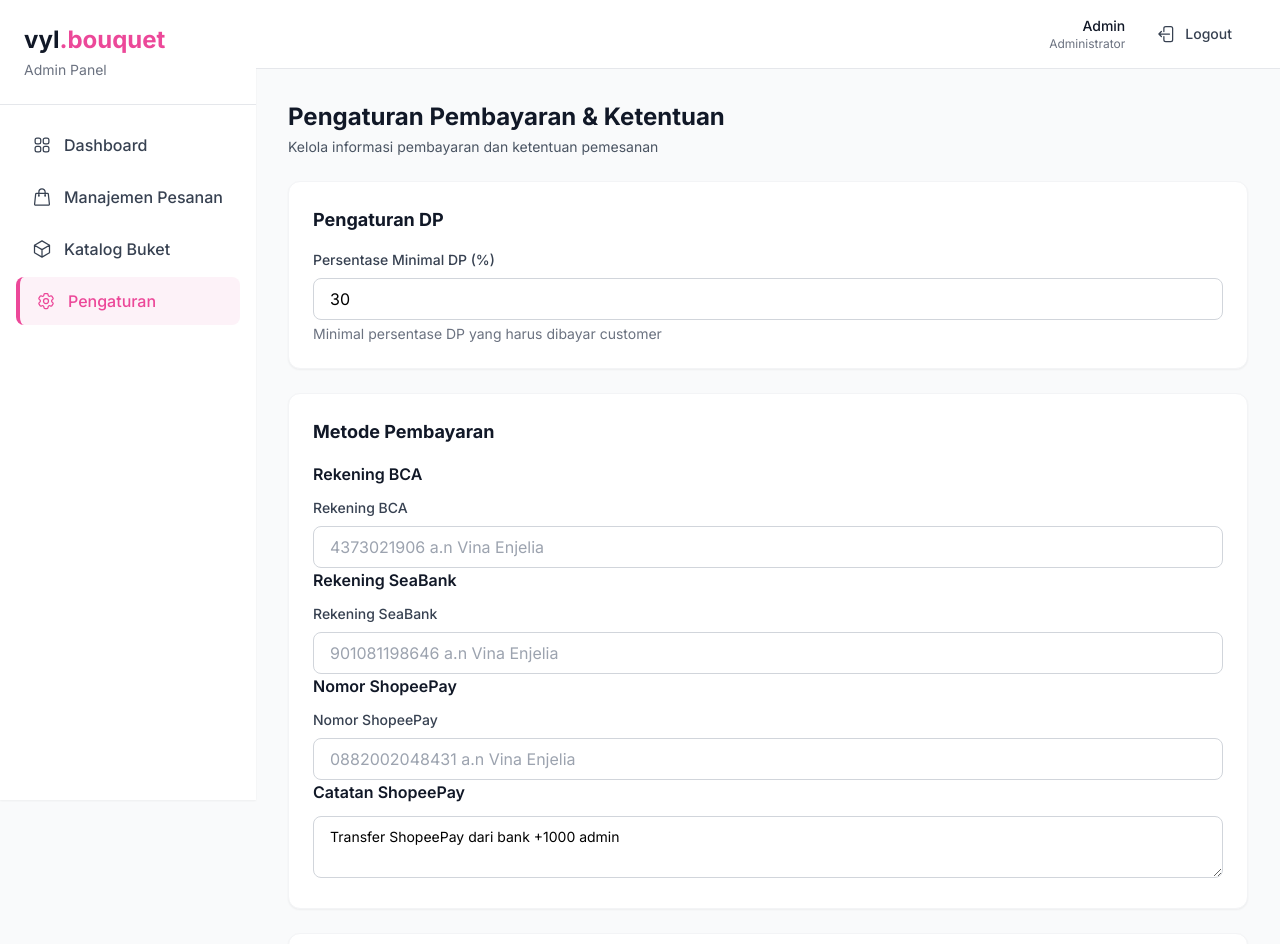
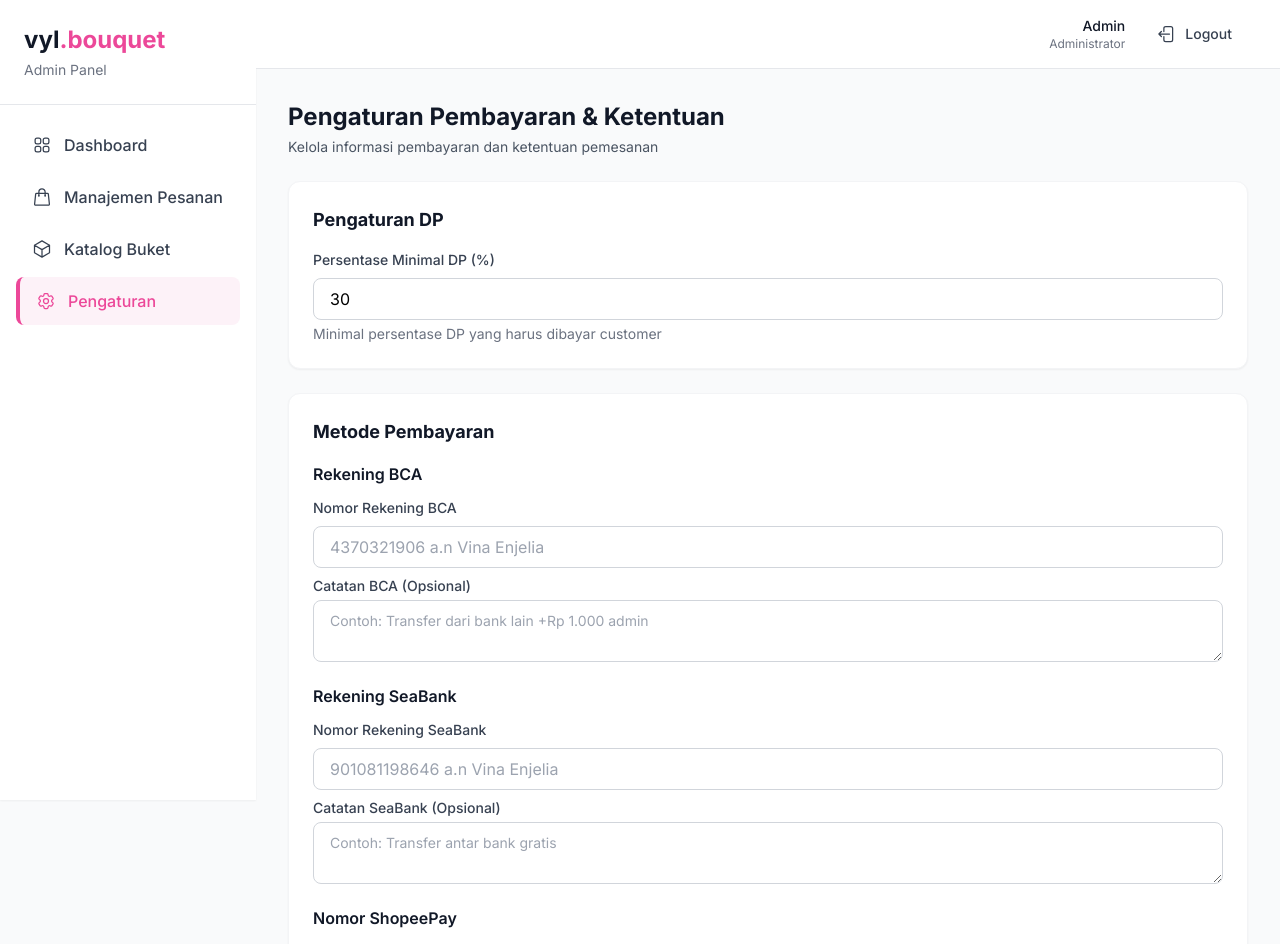
Before and after one commit to PTNepnepTBK/vylbouquet, a Next.js app: page /settings in a window 1280 px wide. Shown: the top 944 px of the page. Built offline with nearby package versions, Linux system fonts and the light colour scheme; no server answers.

Commit message:
benerin image = tambahin metode pembayaran di order

```diff
--- a/src/app/(admin)/orders/[id]/page.jsx
+++ b/src/app/(admin)/orders/[id]/page.jsx
@@ -159,7 +159,7 @@ export default function OrderDetailPage({ params }) {
         </Link>
         <div className="flex justify-between items-start">
           <div>
-            <h1 className="text-3xl font-bold text-gray-900">Detail Pesanan #{order.id}</h1>
+            <h1 className="text-3xl font-bold text-gray-900">Detail Pesanan {order.order_number}</h1>
             <p className="text-gray-600 mt-1">
               Dibuat pada {formatDate(order.created_at)}
             </p>
@@ -239,6 +239,12 @@ export default function OrderDetailPage({ params }) {
                 <span className="text-gray-600">Jenis Pembayaran</span>
                 <span className="font-semibold">{order.payment_type === 'DP' ? 'DP (Down Payment)' : 'Lunas'}</span>
               </div>
+              {order.payment_method && (
+                <div className="flex justify-between">
+                  <span className="text-gray-600">Metode Pembayaran</span>
+                  <span className="font-semibold">{order.payment_method}</span>
+                </div>
+              )}
               <div className="flex justify-between">
                 <span className="text-gray-600">Harga Total</span>
                 <span className="font-bold text-lg">{formatPrice(totalPrice)}</span>
--- a/src/app/(admin)/orders/page.jsx
+++ b/src/app/(admin)/orders/page.jsx
@@ -115,7 +115,7 @@ export default function OrdersPage() {
       const totalPaid = parseFloat(order.total_paid || 0);
 
       return [
-        `#${order.id}`,
+        order.order_number || `#${order.id}`,
         order.customer_name || '',
         order.sender_phone || '',
         order.bouquet?.name || 'Custom',
@@ -304,7 +304,7 @@ export default function OrdersPage() {
                   return (
                     <tr key={order.id} className="hover:bg-gray-50 transition-colors">
                       <td className="px-6 py-4 whitespace-nowrap">
-                        <div className="text-sm font-semibold text-gray-900">#{order.id}</div>
+                        <div className="text-sm font-semibold text-gray-900">{order.order_number}</div>
                       </td>
                       <td className="px-6 py-4 whitespace-nowrap">
                         <div className="text-sm font-medium text-gray-900">{order.customer_name}</div>
--- a/src/app/(admin)/settings/page.jsx
+++ b/src/app/(admin)/settings/page.jsx
@@ -8,12 +8,12 @@ export default function SettingsPage() {
   const [loading, setLoading] = useState(true);
   const [saving, setSaving] = useState(false);
   const [settings, setSettings] = useState({
-    bank_bca: '',
-    bank_bca_name: '',
-    bank_seabank: '',
-    bank_seabank_name: '',
-    ewallet_shopeepay: '',
-    ewallet_shopeepay_name: '',
+    payment_bca: '',
+    payment_bca_desc: '',
+    payment_seabank: '',
+    payment_seabank_desc: '',
+    payment_shopeepay: '',
+    payment_shopeepay_desc: '',
     min_dp_percent: '30',
     whatsapp_number: '',
     instagram_handle: '',
@@ -28,12 +28,12 @@ export default function SettingsPage() {
 
       if (data.success) {
         setSettings({
-          bank_bca: data.data.bank_bca || '',
-          bank_bca_name: data.data.bank_bca_name || '',
-          bank_seabank: data.data.bank_seabank || '',
-          bank_seabank_name: data.data.bank_seabank_name || '',
-          ewallet_shopeepay: data.data.ewallet_shopeepay || '',
-          ewallet_shopeepay_name: data.data.ewallet_shopeepay_name || '',
+          payment_bca: data.data.payment_bca || '',
+          payment_bca_desc: data.data.payment_bca_desc || '',
+          payment_seabank: data.data.payment_seabank || '',
+          payment_seabank_desc: data.data.payment_seabank_desc || '',
+          payment_shopeepay: data.data.payment_shopeepay || '',
+          payment_shopeepay_desc: data.data.payment_shopeepay_desc || '',
           min_dp_percent: data.data.min_dp_percent || '30',
           whatsapp_number: data.data.whatsapp_number || '',
           instagram_handle: data.data.instagram_handle || '',
@@ -65,7 +65,7 @@ export default function SettingsPage() {
     e.preventDefault();
 
     // Validasi
-    if (!settings.bank_bca && !settings.bank_seabank && !settings.ewallet_shopeepay) {
+    if (!settings.payment_bca && !settings.payment_seabank && !settings.payment_shopeepay) {
       alert('Minimal satu metode pembayaran harus diisi');
       return;
     }
@@ -139,48 +139,72 @@ export default function SettingsPage() {
         <div className="bg-white rounded-xl shadow-sm border border-gray-100 p-6">
           <h2 className="text-lg font-bold text-gray-900 mb-4">Metode Pembayaran</h2>
 
+          <div className="space-y-4">
             <div>
               <h3 className="font-semibold text-gray-900 mb-3">Rekening BCA</h3>
               <Input
-              label="Rekening BCA"
-              name="bank_bca"
-              value={settings.bank_bca}
+                label="Nomor Rekening BCA"
+                name="payment_bca"
+                value={settings.payment_bca}
                 onChange={handleChange}
-              placeholder="4373021906 a.n Vina Enjelia"
+                placeholder="4370321906 a.n Vina Enjelia"
               />
+              <div className="mt-2">
+                <label className="block text-sm font-medium text-gray-700 mb-1">Catatan BCA (Opsional)</label>
+                <textarea
+                  name="payment_bca_desc"
+                  value={settings.payment_bca_desc}
+                  onChange={handleChange}
+                  className="w-full px-4 py-2.5 border border-gray-300 rounded-lg focus:ring-2 focus:ring-primary focus:border-transparent text-sm"
+                  rows="2"
+                  placeholder="Contoh: Transfer dari bank lain +Rp 1.000 admin"
+                />
+              </div>
             </div>
 
             <div>
               <h3 className="font-semibold text-gray-900 mb-3">Rekening SeaBank</h3>
               <Input
-              label="Rekening SeaBank"
-              name="bank_seabank"
-              value={settings.bank_seabank}
+                label="Nomor Rekening SeaBank"
+                name="payment_seabank"
+                value={settings.payment_seabank}
                 onChange={handleChange}
                 placeholder="901081198646 a.n Vina Enjelia"
               />
+              <div className="mt-2">
+                <label className="block text-sm font-medium text-gray-700 mb-1">Catatan SeaBank (Opsional)</label>
+                <textarea
+                  name="payment_seabank_desc"
+                  value={settings.payment_seabank_desc}
+                  onChange={handleChange}
+                  className="w-full px-4 py-2.5 border border-gray-300 rounded-lg focus:ring-2 focus:ring-primary focus:border-transparent text-sm"
+                  rows="2"
+                  placeholder="Contoh: Transfer antar bank gratis"
+                />
+              </div>
             </div>
 
             <div>
               <h3 className="font-semibold text-gray-900 mb-3">Nomor ShopeePay</h3>
               <Input
                 label="Nomor ShopeePay"
-              name="ewallet_shopeepay"
-              value={settings.ewallet_shopeepay}
+                name="payment_shopeepay"
+                value={settings.payment_shopeepay}
                 onChange={handleChange}
                 placeholder="0882002048431 a.n Vina Enjelia"
               />
-          </div>
-
-          <div>
-            <h3 className="font-semibold text-gray-900 mb-3">Catatan ShopeePay</h3>
+              <div className="mt-2">
+                <label className="block text-sm font-medium text-gray-700 mb-1">Catatan ShopeePay (Opsional)</label>
                 <textarea
+                  name="payment_shopeepay_desc"
+                  value={settings.payment_shopeepay_desc}
+                  onChange={handleChange}
                   className="w-full px-4 py-2.5 border border-gray-300 rounded-lg focus:ring-2 focus:ring-primary focus:border-transparent text-sm"
                   rows="2"
-              placeholder="Transfer ShopeePay dari bank +1000 admin"
-              value="Transfer ShopeePay dari bank +1000 admin"
-              readOnly
+                  placeholder="Contoh: Transfer dari bank +Rp 1.000 admin"
                 />
+              </div>
+            </div>
           </div>
         </div>
 
--- a/src/app/(customer)/order/page.jsx
+++ b/src/app/(customer)/order/page.jsx
@@ -12,6 +12,7 @@ export default function OrderPage() {
 
   const [bouquets, setBouquets] = useState([]);
   const [selectedBouquet, setSelectedBouquet] = useState(null);
+  const [paymentMethods, setPaymentMethods] = useState([]);
   const [loading, setLoading] = useState(false);
   const [uploading, setUploading] = useState(false);
 
@@ -26,6 +27,7 @@ export default function OrderPage() {
     sender_name: '',
     sender_account_number: '',
     sender_phone: '',
+    payment_method: '',
   });
 
   const [referenceFiles, setReferenceFiles] = useState([]);
@@ -34,6 +36,7 @@ export default function OrderPage() {
 
   useEffect(() => {
     fetchBouquets();
+    fetchPaymentMethods();
   }, []);
 
   useEffect(() => {
@@ -55,6 +58,38 @@ export default function OrderPage() {
       }
     } catch (error) {
       console.error('Error fetching bouquets:', error);
+    }
+  };
+
+  const fetchPaymentMethods = async () => {
+    try {
+      const response = await fetch('/api/settings');
+      const data = await response.json();
+      if (data.success) {
+        // Filter settings yang merupakan payment methods
+        const methods = [];
+        const settingsData = data.data;
+
+        // List of possible payment method keys
+        const paymentKeys = ['payment_bca', 'payment_seabank', 'payment_shopeepay', 'payment_gopay', 'payment_dana', 'payment_ovo'];
+
+        paymentKeys.forEach(key => {
+          if (settingsData[key]) {
+            const methodName = key.replace('payment_', '').toUpperCase();
+            const descKey = key + '_desc';
+            methods.push({
+              key: methodName,
+              value: settingsData[key],
+              description: settingsData[descKey] || '',
+              label: methodName === 'SHOPEEPAY' ? 'ShopeePay' : methodName.charAt(0) + methodName.slice(1).toLowerCase()
+            });
+          }
+        });
+
+        setPaymentMethods(methods);
+      }
+    } catch (error) {
+      console.error('Error fetching payment methods:', error);
     }
   };
 
@@ -265,6 +300,16 @@ export default function OrderPage() {
               </div>
 
               <div className="mb-4">
+                <label className="block text-sm font-medium mb-2">Metode Pembayaran *</label>
+                <select required value={formData.payment_method} onChange={(e) => setFormData({ ...formData, payment_method: e.target.value })} className="w-full px-3 py-2 border border-pink-200 rounded-md focus:ring-2 focus:ring-pink-200">
+                  <option value="">Pilih metode pembayaran</option>
+                  {paymentMethods.map(method => (
+                    <option key={method.key} value={method.key}>{method.label} - {method.value}</option>
+                  ))}
+                </select>
+              </div>
+
+              <div className="mb-4">
                 <label className="block text-sm font-medium mb-2">Upload Bukti Transfer / DP *</label>
                 <input type="file" accept="image/*" multiple required onChange={(e) => handleFileChange(e, 'payment')} className="w-full px-3 py-2 border border-dashed border-pink-200 rounded-md" />
               </div>
@@ -292,11 +337,19 @@ export default function OrderPage() {
 
             <div className="p-4 bg-white rounded-lg border border-pink-200">
               <h3 className="font-semibold mb-2">Metode Pembayaran</h3>
-              <div className="text-sm space-y-2">
-                <div><strong>BCA:</strong> 4370321906 a.n Vina Enjelia</div>
-                <div><strong>SeaBank:</strong> 901081198646 a.n Vina Enjelia</div>
-                <div><strong>ShopePay:</strong> 0882002048431 a.n Vina Enjelia</div>
-                <p className="text-xs text-pink-400 mt-2">Transfer dari bank dikenakan biaya admin +Rp 1.000</p>
+              <div className="text-sm space-y-3">
+                {paymentMethods.length > 0 ? (
+                  paymentMethods.map(method => (
+                    <div key={method.key} className="pb-2 border-b border-pink-100 last:border-0">
+                      <div><strong>{method.label}:</strong> {method.value}</div>
+                      {method.description && (
+                        <div className="text-xs text-pink-500 mt-1">{method.description}</div>
+                      )}
+                    </div>
+                  ))
+                ) : (
+                  <p className="text-gray-500">Memuat metode pembayaran...</p>
+                )}
               </div>
             </div>
 
--- a/src/app/api/orders/route.js
+++ b/src/app/api/orders/route.js
@@ -96,6 +96,7 @@ export async function POST(request) {
       "pickup_time",
       "payment_type",
       "sender_name",
+      "payment_method",
     ];
 
     for (const field of requiredFields) {
@@ -166,6 +167,7 @@ export async function POST(request) {
         sender_phone: body.sender_phone || null,
         bouquet_price: bouquetPrice,
         payment_type: body.payment_type,
+        payment_method: body.payment_method,
         dp_amount: dpAmount,
         remaining_amount: remainingAmount,
         total_paid: totalPaid,
--- a/src/models/Order.js
+++ b/src/models/Order.js
@@ -48,6 +48,11 @@ const Order = sequelize.define(
     payment_type: {
       type: DataTypes.ENUM("DP", "FULL"),
       allowNull: false,
+    },
+    payment_method: {
+      type: DataTypes.STRING(100),
+      allowNull: true,
+      comment: "Metode pembayaran yang dipilih (BCA, SeaBank, ShopeePay, dll)",
     },
     dp_amount: {
       type: DataTypes.DECIMAL(10, 2),
--- a/src/models/OrderImage.js
+++ b/src/models/OrderImage.js
@@ -23,9 +23,9 @@ const OrderImage = sequelize.define(
       allowNull: false,
     },
     image_type: {
-      type: DataTypes.ENUM("REFERENCE", "PAYMENT_PROOF"),
+      type: DataTypes.ENUM("DESIRED_BOUQUET", "REFERENCE", "PAYMENT_PROOF"),
       allowNull: false,
-      comment: "REFERENCE = foto referensi buket, PAYMENT_PROOF = bukti transfer",
+      comment: "DESIRED_BOUQUET = foto buket yang diinginkan, REFERENCE = foto referensi buket, PAYMENT_PROOF = bukti transfer",
     },
     display_order: {
       type: DataTypes.INTEGER,
```
Lines whose indentation alone changed are shown as unchanged.
